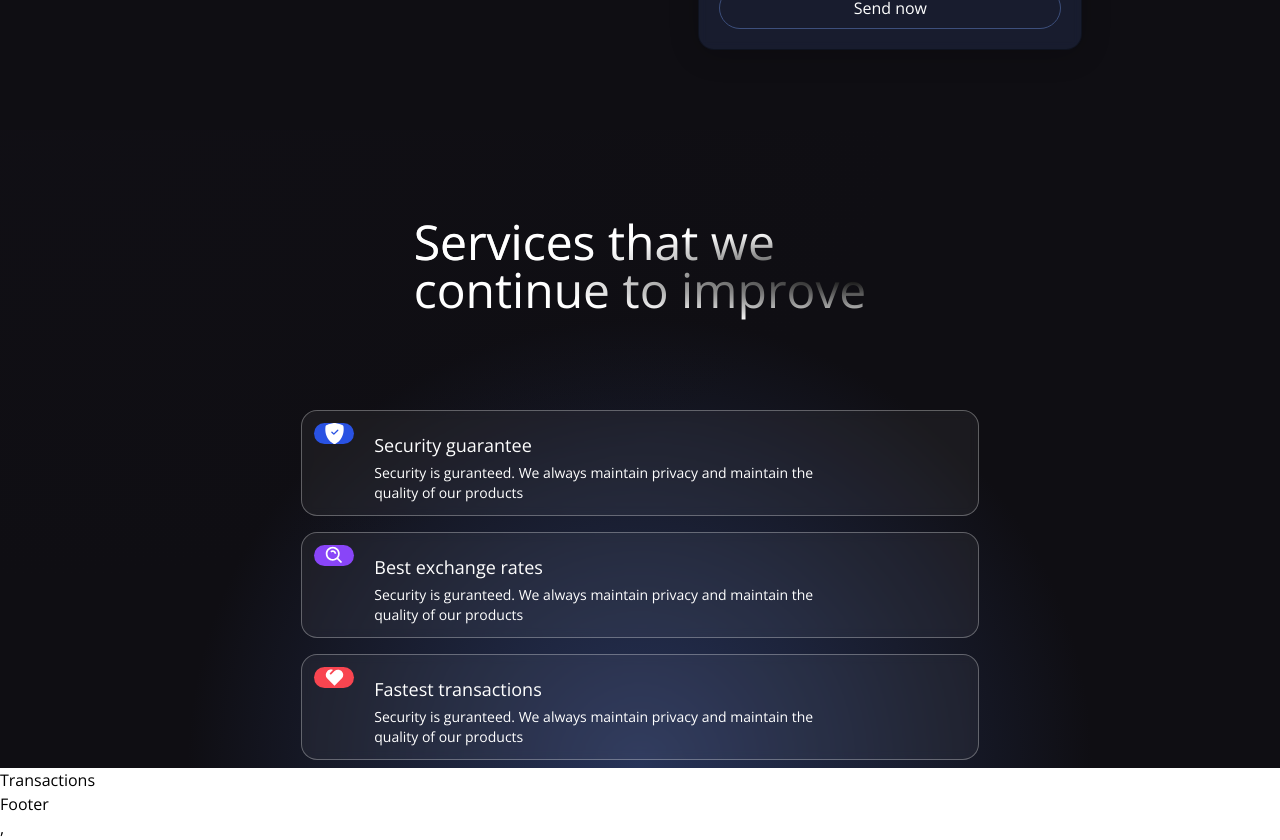
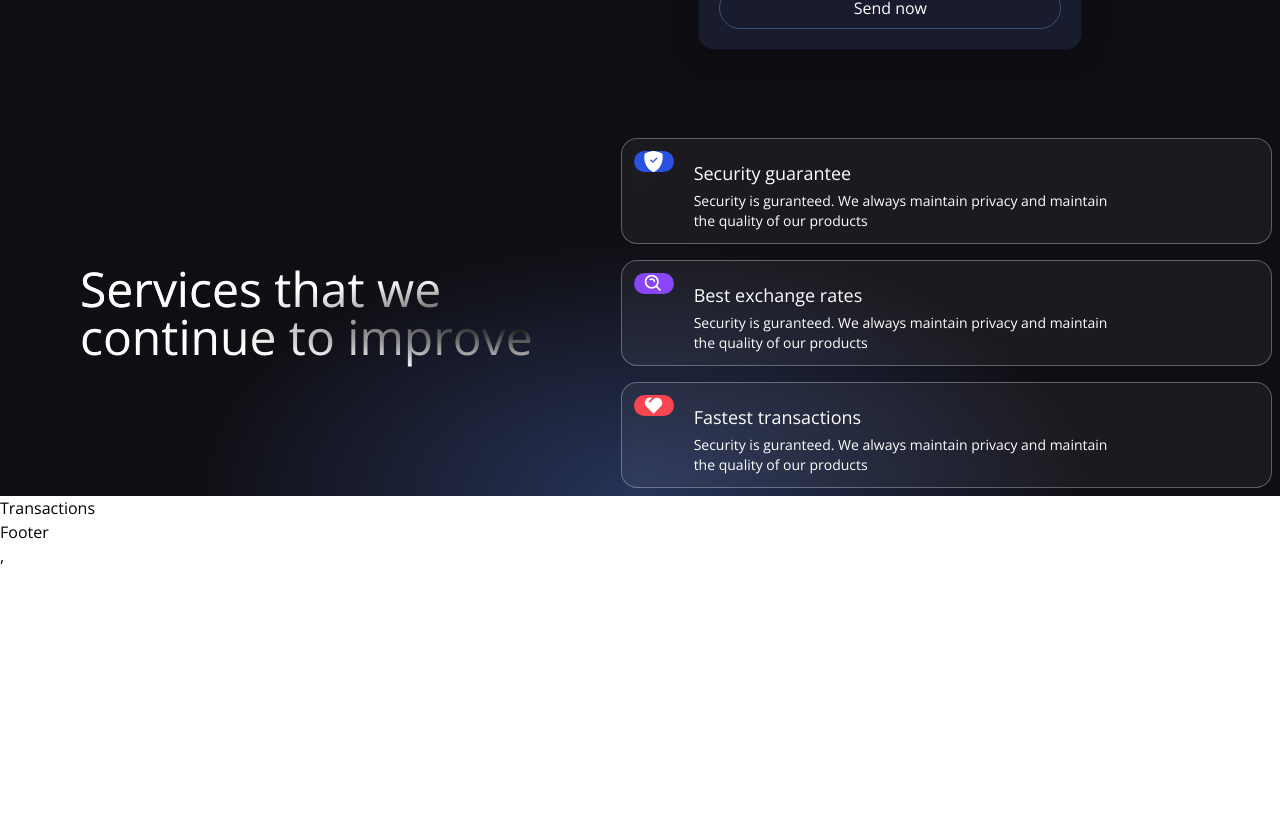
Before and after one commit to prakshh/krypt-web3.0, a React (Vite) app in the folder client/: page / in a window 1280 px wide. Shown: the part 620-1460 px from the top of the page. After the commit the page ends 1188 px from the top, so only its background shows below. Built offline with nearby package versions, Linux system fonts and the light colour scheme.

Commit message:
md:flex-row for medum/big devices

```diff
--- a/client/src/components/Services.jsx
+++ b/client/src/components/Services.jsx
@@ -19,7 +19,7 @@
 
 const Services = () => {
     return (
-        <div className="flex flex-col w-full justify-center items-center gradient-bg-services">
+        <div className="flex flex-col md:flex-row w-full justify-center items-center gradient-bg-services">
             <div className="flex mf:flex-row flex-col items-center justify-between md:p-20 py-12 px-4">
                 <div className="flex-1 flex flex-col justify-start items-start">
                     <h1 className="text-white text-3xl sm:text-5xl py-2 text-gradient ">
```
